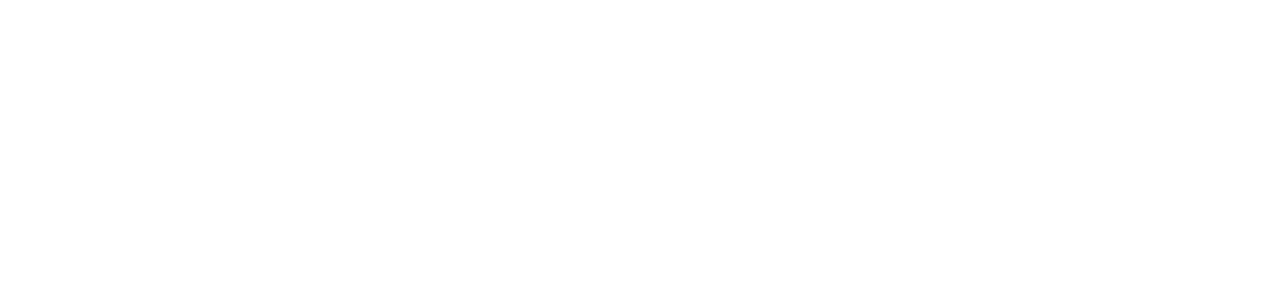
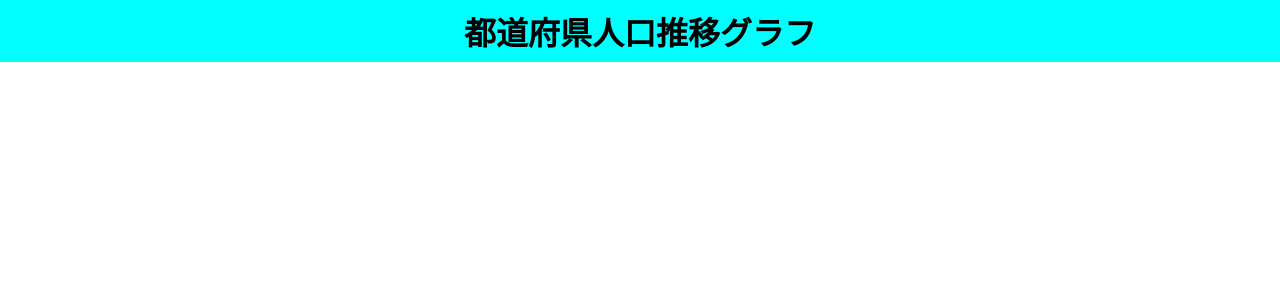
Before and after one commit to kawai011231/population, a React (Create React App) app: page / in a window 1280 px wide. Shown: the top 300 px of the page. Built offline with nearby package versions, Linux system fonts and the light colour scheme.

Commit message:
headerを追加

```diff
--- a/src/App.css
+++ /dev/null
@@ -1,38 +0,0 @@
-.App {
-  text-align: center;
-}
-
-.App-logo {
-  height: 40vmin;
-  pointer-events: none;
-}
-
-@media (prefers-reduced-motion: no-preference) {
-  .App-logo {
-    animation: App-logo-spin infinite 20s linear;
-  }
-}
-
-.App-header {
-  background-color: #282c34;
-  min-height: 100vh;
-  display: flex;
-  flex-direction: column;
-  align-items: center;
-  justify-content: center;
-  font-size: calc(10px + 2vmin);
-  color: white;
-}
-
-.App-link {
-  color: #61dafb;
-}
-
-@keyframes App-logo-spin {
-  from {
-    transform: rotate(0deg);
-  }
-  to {
-    transform: rotate(360deg);
-  }
-}
--- a/src/App.js
+++ /dev/null
@@ -1,7 +0,0 @@
-import "./App.css";
-
-function App() {
-  return <div className="App"></div>;
-}
-
-export default App;
--- /dev/null
+++ b/src/App.jsx
@@ -0,0 +1,13 @@
+import styles from "./App.module.css";
+
+function App() {
+  return (
+    <div className="App">
+      <header>
+        <h1 className={styles.header}>都道府県人口推移グラフ</h1>
+      </header>
+    </div>
+  );
+}
+
+export default App;
--- /dev/null
+++ b/src/App.module.css
@@ -0,0 +1,6 @@
+.header {
+  background-color: aqua;
+  text-align: center;
+  margin: 0;
+  padding: 8px;
+}
--- a/src/index.css
+++ b/src/index.css
@@ -1,13 +1,3 @@
 body {
   margin: 0;
-  font-family: -apple-system, BlinkMacSystemFont, 'Segoe UI', 'Roboto', 'Oxygen',
-    'Ubuntu', 'Cantarell', 'Fira Sans', 'Droid Sans', 'Helvetica Neue',
-    sans-serif;
-  -webkit-font-smoothing: antialiased;
-  -moz-osx-font-smoothing: grayscale;
 }
-
-code {
-  font-family: source-code-pro, Menlo, Monaco, Consolas, 'Courier New',
-    monospace;
-}
```
